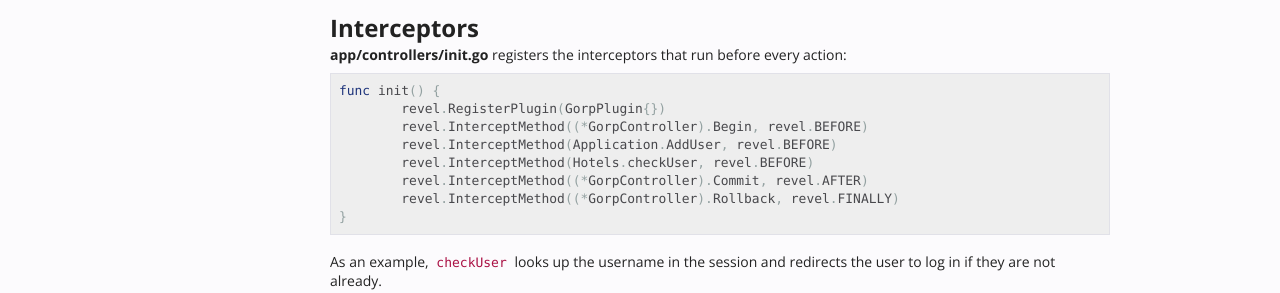
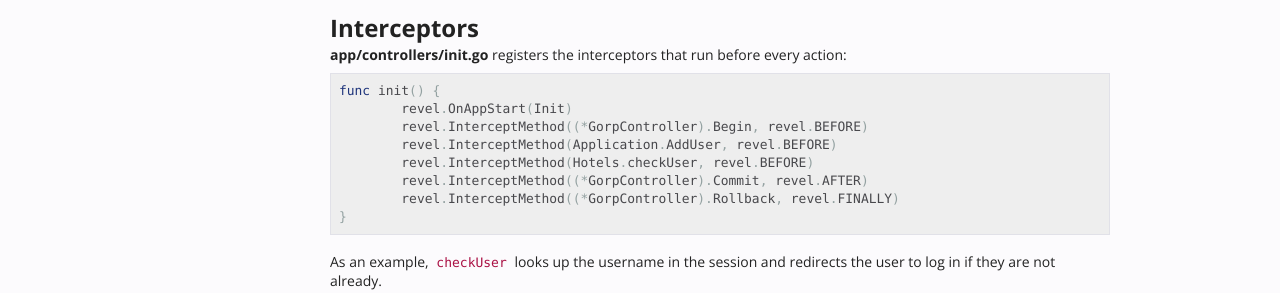
Before and after one commit to revel/revel, a Jekyll site: the page built from samples/booking.md, in a window 1280 px wide. Shown: the part 1165-1458 px from the top of the page. Built offline with Jekyll 4.4.1, drawn with Linux system fonts in a browser that asks for light colours.

Commit message:
Update booking.md

```diff
--- a/samples/booking.md
+++ b/samples/booking.md
@@ -70,7 +70,7 @@ action:
 
 <pre class="prettyprint lang-go">
 func init() {
-	revel.RegisterPlugin(GorpPlugin{})
+	revel.OnAppStart(Init)
 	revel.InterceptMethod((*GorpController).Begin, revel.BEFORE)
 	revel.InterceptMethod(Application.AddUser, revel.BEFORE)
 	revel.InterceptMethod(Hotels.checkUser, revel.BEFORE)
```
